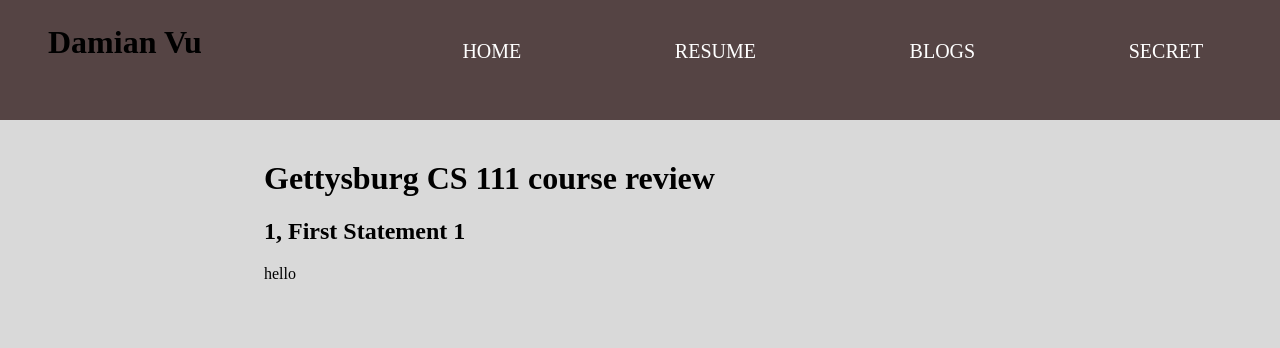
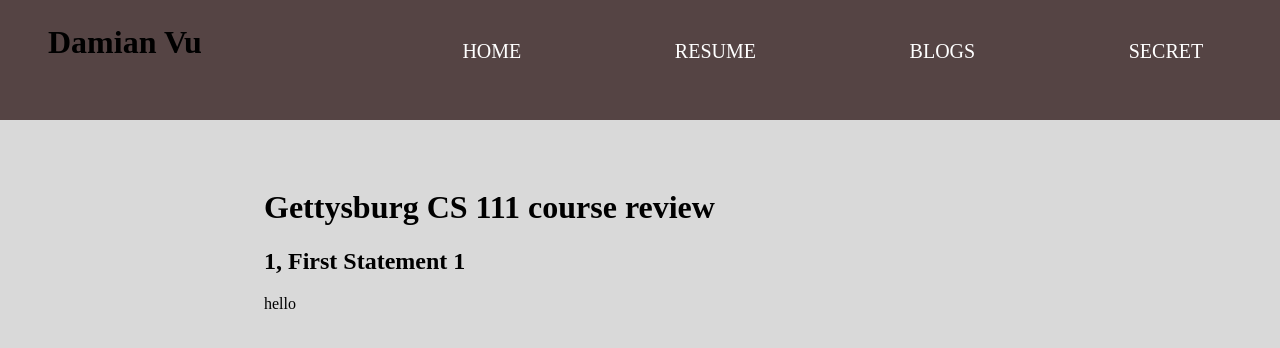
Before and after one commit to minhvdq/damianvu, a website: page mySiteFE/blogs/blog-container/cs111review/index.html in a window 1280 px wide. Drawn offline with Linux system fonts and the light colour scheme.

```diff
--- a/mySiteFE/blogs/blog-container/style.css
+++ b/mySiteFE/blogs/blog-container/style.css
@@ -40,7 +40,7 @@
 }
 
 .other{
-    margin-top: 20vh;
+    padding-top: 20vh;
     width: 100%;
 }
 
```
Also changed, not shown: mySiteFE/index.html (+1 -2 lines).
